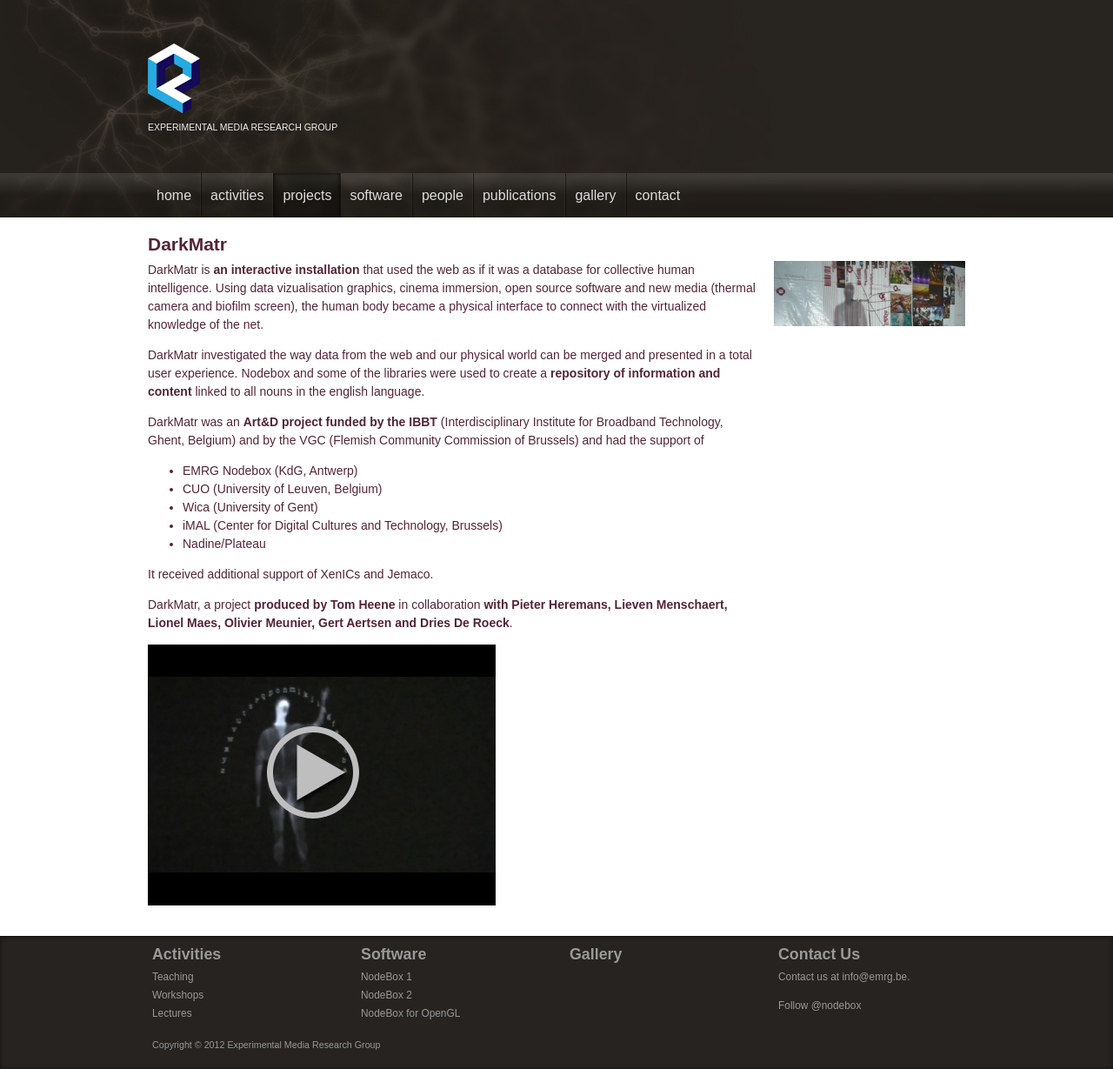
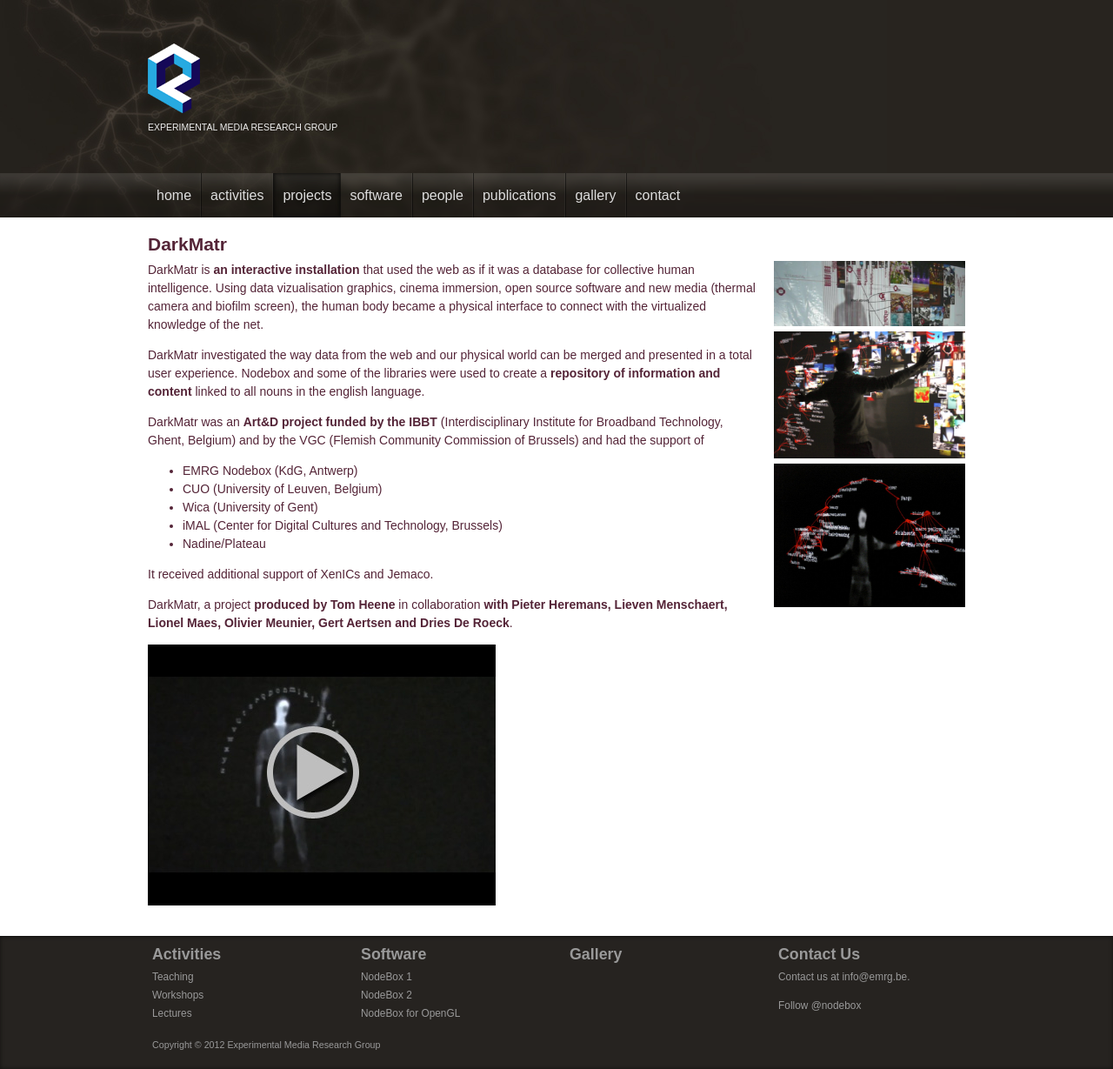
Before and after one commit to nodebox/emrg.be, a Jekyll site: the page built from projects/darkmatr.md, in a window 1280 px wide. Shown: the whole page at 87% size. Built offline with Jekyll 4.4.1, drawn with Linux system fonts in a browser that asks for light colours; nearby versions of some CDN libraries; comment, search, counter and statistics services are not loaded.

Commit message:
Add more images to the DarkMatr project.
These come from the Conduit proposal.

```diff
--- a/projects/darkmatr.md
+++ b/projects/darkmatr.md
@@ -3,7 +3,9 @@
 section: projects
 title: DarkMatr
 images:
-  - darkmatr/darkmatr.png
+  - darkmatr/darkmatr1.png
+  - darkmatr/darkmatr2.jpg
+  - darkmatr/darkmatr3.jpg
 ---
 DarkMatr is **an interactive installation** that used the web as if it was a database for collective human intelligence. Using data vizualisation graphics, cinema immersion, open source software and new media (thermal camera and biofilm screen), the human body became a physical interface to connect with the virtualized knowledge of the net.
 
```
Also changed, not shown: media/darkmatr/darkmatr1.png (renamed from media/darkmatr/darkmatr.png), media/darkmatr/darkmatr2.jpg (added), media/darkmatr/darkmatr3.jpg (added).
